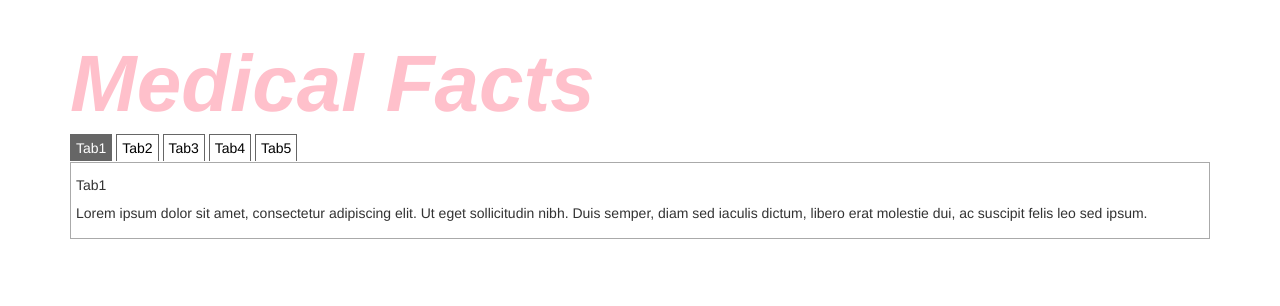
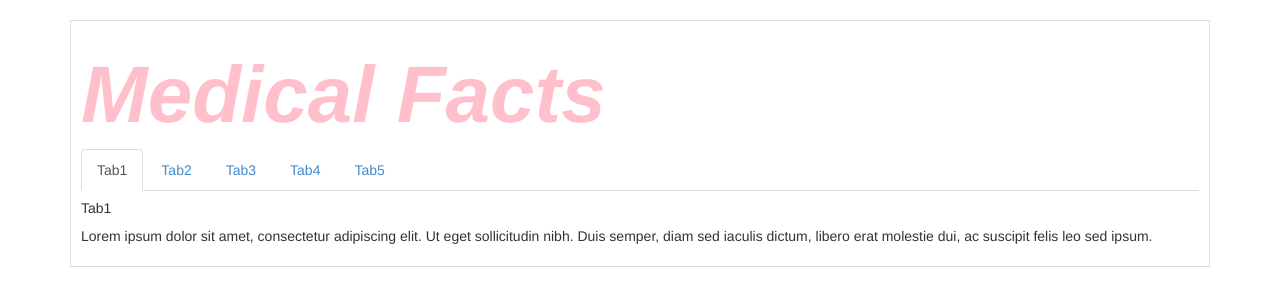
Before and after one commit to henchill/Preggo, a Django app: page /preggo/medfacts/ in a window 1280 px wide. Shown: the part 52-358 px from the top of the page. Run offline with Django 3.2, Linux system fonts and the light colour scheme; parts of the project's set-up code (start-up, migrations or seed data) failed here and were passed over; some libraries are stand-ins or nearby versions.

Commit message:
switched feliccos tabs to bootstrap...looks better

```diff
--- a/static/css/main.css
+++ b/static/css/main.css
@@ -75,3 +75,8 @@
   margin: 4px 0;
   padding: 5px;
 }
+
+#container {
+	border: 1px solid #ddd;
+	padding: 10px;
+}
--- a/templates/preggo/medfacts.html
+++ b/templates/preggo/medfacts.html
@@ -41,41 +41,48 @@ $(function() {
 	}(jQuery));
 </script>
 
-<div>
+<div id="container">
 	<h1 class= 'pageTitle'> Medical Facts </h1>
-  <div class="tabs">
-    <a data-toggle="tab1">Tab1</a>
-    <a data-toggle="tab2">Tab2</a>
-    <a data-toggle="tab3">Tab3</a>
-    <a data-toggle="tab4">Tab4</a>
-    <a data-toggle="tab5">Tab5</a>
-  </div>
-<div class="tabContent">
-  <div id="tab1">
+  <div id="content">
+    <ul id="tabs" class="nav nav-tabs" data-tabs="tabs">
+      <li class="active"><a href="#tab1" data-toggle="tab">Tab1</a></li>
+      <li><a href="#tab2" data-toggle="tab">Tab2</a></li>
+      <li><a href="#tab3" data-toggle="tab">Tab3</a></li>
+      <li><a href="#tab4" data-toggle="tab">Tab4</a></li>
+      <li><a href="#tab5" data-toggle="tab">Tab5</a></li>
+    </ul>
+  <div id="my-tab-content" class="tab-content">
+    <div class="tab-pane active" id="tab1">
       <h5>Tab1</h5>
       <p>Lorem ipsum dolor sit amet, consectetur adipiscing elit. Ut eget sollicitudin nibh. Duis semper, diam sed iaculis dictum, libero erat molestie dui, ac suscipit felis leo sed ipsum. </p>
     </div>
 
-  <div id="tab2">
+    <div class="tab-pane" id="tab2">
 
       <h5>Tab2</h5>
       <p>Donec pellentesque sapien neque, ac lobortis erat facilisis quis. Praesent faucibus arcu eros. Proin id tortor euismod, vulputate neque id, placerat nunc.</p>
     </div>
 
-  <div id="tab3">
+    <div class="tab-pane" id="tab3">
       <h5>Tab3</h5>
       <p>Duis justo mi, egestas euismod placerat a, eleifend vitae lacus. Integer non odio nec libero lacinia vulputate. Phasellus ante lectus, congue vel volutpat vitae, dictum quis est. </p>
     </div>
 
-  <div id="tab4">
+    <div class="tab-pane" id="tab4">
       <h5>Tab4</h5>
       <p>Nulla varius sit amet augue vel consequat. Aenean faucibus vehicula interdum. Integer eleifend, lectus eget vulputate feugiat, nibh nulla congue ipsum, eu mattis tortor nulla vitae diam. Maecenas rutrum risus non libero ullamcorper, nec vehicula sapien tincidunt. </p>
     </div>
 
-  <div id="tab5">
+    <div class="tab-pane" id="tab5">
       <h5>Tab5</h5>
       <p>Suspendisse vulputate ornare dui, sed luctus est mattis nec. Curabitur ut dolor eleifend, vulputate purus et, ullamcorper tortor. In posuere ultricies lectus. Vestibulum vitae odio ut est sagittis porta. </p>
     </div>
+  </div>
+  <script type="text/javascript">
+    jQuery(document).ready(function ($) {
+        $('#tabs').tab();
+    });
+  </script>
 
 </div>
 </div>
```
Lines whose indentation alone changed are shown as unchanged.
